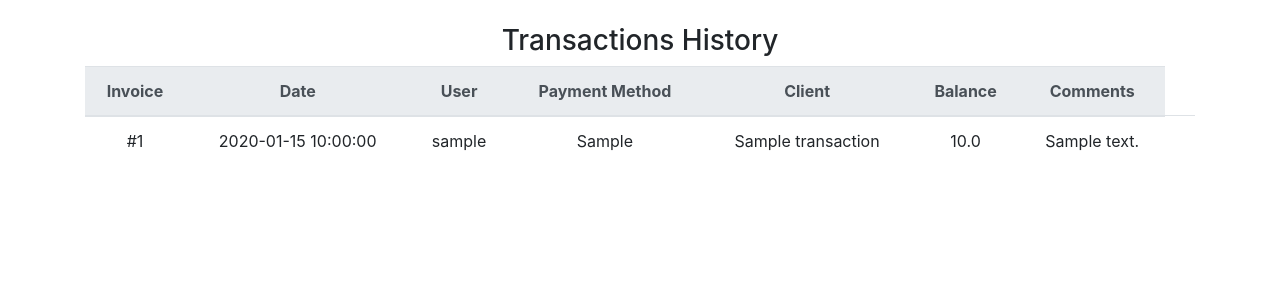
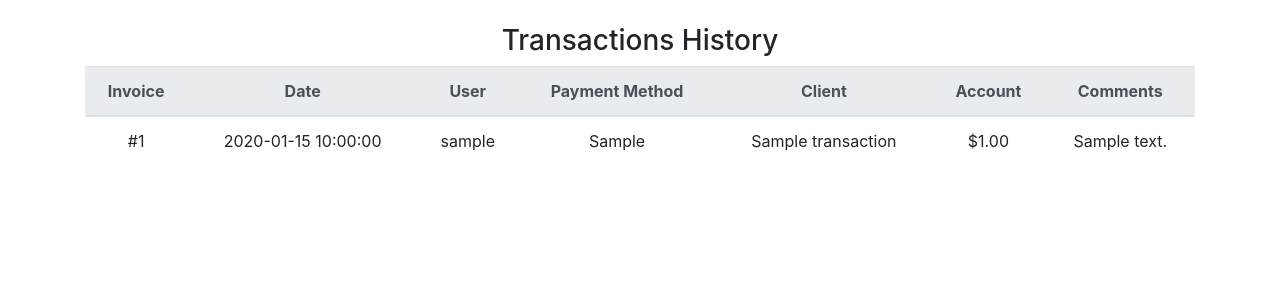
Before and after one commit to ejbertrand/invoicing-recommender, a Flask app: page /transactions in a window 1280 px wide. Shown: the part 56-356 px from the top of the page. Run offline with Flask 2, Linux system fonts and the light colour scheme; a user stored in the database is signed in; tables that the repository leaves empty hold one stand-in row (values such as "Sample post"); parts of the project's set-up code (start-up, migrations or seed data) failed here and were passed over; some libraries are stand-ins or nearby versions.

Commit message:
Finishing the version 1.0

```diff
--- a/webapp/static/index.js
+++ b/webapp/static/index.js
@@ -14,7 +14,7 @@ function cleanForm()
 	var comments = document.getElementById("comments");
 	var items_table = document.getElementById("items_table");
 	var row_count = items_table.tBodies[0].rows.length;
-	var balance_cell = document.getElementById("items_table").getElementsByTagName('tfoot')[0].rows[0].cells[1];
+	var account_cell = document.getElementById("items_table").getElementsByTagName('tfoot')[0].rows[0].cells[1];
 
 	form.reset();
 	client_name.value = "";
@@ -23,7 +23,7 @@ function cleanForm()
 	for (let i = 0; i < row_count; i++){
 		items_table.deleteRow(1);
 	}
-	balance_cell.innerHTML = "$0.00";
+	account_cell.innerHTML = "$0.00";
 }
 
 /*******************************************************************/
@@ -33,9 +33,9 @@ function cleanForm()
 function printTable(json)
 {
 	var items_tbody = document.getElementById("items_table").getElementsByTagName('tbody')[0];
-	var balance_cell = document.getElementById("items_table").getElementsByTagName('tfoot')[0].rows[0].cells[1];
+	var account_cell = document.getElementById("items_table").getElementsByTagName('tfoot')[0].rows[0].cells[1];
 	var rows = json["table"];
-	var balance = json["balance"];
+	var account = json["account"];
 	var row_count = items_table.tBodies[0].rows.length;
 	var text1 = '<button type="button" class="close" onClick="deleteItem(';
 	var text2 = ')"><span aria-hidden="true">&times;</span></button>';
@@ -53,7 +53,7 @@ function printTable(json)
 		total.innerHTML = "$" + rows[i][2];
 		del_button.innerHTML = text1 + i + text2;
 	}
-	balance_cell.innerHTML = "$" + balance;
+	account_cell.innerHTML = "$" + account;
 }
 
 
@@ -176,9 +176,9 @@ function addItem(){
 	var comments = document.getElementById("comments").value;
 
 	if (serviceId == '0' || subserviceId == '0')
-		alert("Oops! Please, choose a valid service and subservice combination.");
+		alert("Oops!\nPlease, choose a valid Service and Subservice combination.");
 	else if (total == "" || isNaN(total))
-		alert("Oops! Please, insert a numerical value.");
+		alert("Please, insert a numerical value for the Total.");
 	else
 	{
 		fetch("/add-item", {
@@ -212,6 +212,7 @@ function printInvoice(){
 	var client_name = document.getElementById("client_name").value;
 	var payment_id = document.getElementById("input_payment").value;
 	var comments = document.getElementById("comments").value;
+	var payment_amount = document.getElementById("payment_amount").value;
 
 	if (client_name == "")
 		alert("The client name is empty!");
@@ -222,14 +223,16 @@ function printInvoice(){
 		fetch("/set-invoice-info", {
 			method: "POST",
 			body: JSON.stringify({client_name: client_name, payment_id: payment_id,
-				comments: comments}),
+				comments: comments, payment_amount : payment_amount}),
 		})
 		.then(response => response.json())
 		.then(json => {
 			if (json["flag"] == 1)
-				alert("Oops, there are not items to register!");
+				alert("Oops!\nThere are no items to register!");
 			else if (json["flag"] == 2)
-				alert("Oops, the balance is $0.00!");
+				alert("Oops!\nThe account is $0.00!");
+			else if (json["flag"] == 3)
+				alert("Please, insert a numerical value for payment.");
 			else
 			{
 				window.open("/print-invoice", '_blank');
@@ -259,22 +262,19 @@ function closeTransaction(){
 	{
 		fetch("close-transaction", {
 			method:	"POST",
-			body: JSON.stringify({client_name: client_name, payment_id: payment_id,
-				comments: comments}),
+			body: JSON.stringify({}),
 		})
 		.then(response => response.json())
 		.then(json => {
-			if (json["flag"] == 1)
-				alert("Oops, there are not items to register!");
-			else if (json["flag"] == 2)
-				alert("Oops, the balance is $0.00!");
+			if (json["flag"] == 3)
+				alert("The invoice has to be generated first!");
 			else
 			{
 				let form = document.getElementById("transaction_form");
 				let new_btn = document.getElementById("new_button");
 				let cancel_btn = document.getElementById("cancel_button");
 
-				alert("Transaction finished succesfully!");
+				alert("Transaction saved!");
 				form.hidden = true;
 				cancel_btn.hidden = true;
 				new_btn.hidden = false;
--- a/webapp/templates/transactions.html
+++ b/webapp/templates/transactions.html
@@ -14,7 +14,7 @@
 		<th scope="col">User</th>
       	<th scope="col">Payment Method</th>
       	<th scope="col">Client</th>
-		<th scope="col">Balance</th>
+		<th scope="col">Account</th>
 		<th scope="col">Comments</th>
     </tr>
   </thead>
@@ -26,9 +26,8 @@
 		<td>{{transaction[2]}}</td>		<!-- User -->
 		<td>{{transaction[3]}}</td>		<!-- Payment -->
 		<td>{{transaction[4]}}</td>		<!-- Client -->
-		<td>{{transaction[5]}}</td>		<!-- Payment -->
-		<td>{{transaction[6]}}</td>		<!-- Balance -->
-		<td>{{transaction[7]}}</td>		<!-- Comments -->
+		<td>${{transaction[5]}}</td>		<!-- Account -->
+		<td>{{transaction[6]}}</td>		<!-- Comments -->
     </tr>
 		{% endfor %}
   </tbody>
--- a/webapp/views/views.py
+++ b/webapp/views/views.py
@@ -1,4 +1,4 @@
-from flask import Blueprint, render_template, request, flash, jsonify, make_response, session
+from flask import Blueprint, render_template, request, flash, jsonify, make_response, session, redirect, url_for
 from flask_login import login_required, current_user
 from sqlalchemy.orm import aliased
 from sqlalchemy.sql import text as SQLQuery
@@ -11,6 +11,10 @@ import pytz
 
 views = Blueprint("views", __name__)
 
+g_utc = pytz.utc
+g_utc_dt = datetime.now(tz = g_utc)
+g_timezone = 'America/Chicago'
+g_invoice_dt = g_utc_dt.astimezone(pytz.timezone(g_timezone))
 
 ###################################################################
 ###################    RENDERING     ##############################
@@ -24,17 +28,21 @@ views = Blueprint("views", __name__)
 @views.route('/')
 @login_required
 def home():
-	services = db.session.query(Service).filter_by(parent_id=None).all()
-	payments = db.session.query(Payment).all()
-	if (session["transaction_state"] == "ACTIVE"):
-		formatted_balance = "{:,.2f}".format(round(session["balance"], 2))
-		return render_template("home.html", user = current_user, services = services, \
-			payments = payments, transaction_state = session["transaction_state"], \
-			client_name = session["client_name"], payment_id = session["payment_id"], \
-			comments = session["comments"], items = session["items"], balance = formatted_balance)
-	else:
-		return render_template("home.html", user = current_user, services = services, \
-			payments = payments, transaction_state = session["transaction_state"])
+	try:
+		services = db.session.query(Service).filter_by(parent_id=None).all()
+		payments = db.session.query(Payment).all()
+		if (session["transaction_state"] == "ACTIVE"):
+			formatted_account = "{:,.2f}".format(round(session["account"], 2))
+			return render_template("home.html", user = current_user, services = services, \
+				payments = payments, transaction_state = session["transaction_state"], \
+				client_name = session["client_name"], payment_id = session["payment_id"], \
+				comments = session["comments"], items = session["items"], account = formatted_account)
+		else:
+			return render_template("home.html", user = current_user, services = services, \
+				payments = payments, transaction_state = session["transaction_state"])
+	except KeyError:
+		print("\nOops: A KeyError exception was raised\n")
+		return redirect(url_for('auth.logout'))
 
 
 ###################################################################
@@ -93,13 +101,14 @@ def show_transactions():
 			#Service.service_type,
 			Payment.payment_type,
 			Transaction.client_name,
-			Transaction.balance,
+			Transaction.account,
 			Transaction.comment
 		)
 		.join(User)
 		#.join(Service)
 		#.join(Service.service_parent.of_type(ParentService))
 		.join(Payment)
+		.order_by(Transaction.id.asc())
 		.all()
 	)
 	return render_template("transactions.html", user = current_user, transactions = transactions)
@@ -140,7 +149,10 @@ def open_transaction():
 	session["payment_id"] = 0
 	session["comments"] = ""
 	session["items"] = []
+	session["account"] = 0.00
+	session["payment_amount"] = 0.00
 	session["balance"] = 0.00
+	session["printed_invoice"] = 0
 	return jsonify({})
 
 
@@ -162,10 +174,10 @@ def add_item():
 	service = db.session.query(Service.service_type).filter_by(id=serviceId).all()[0][0]
 	subservice = db.session.query(Service.service_type).filter_by(id=subserviceId).all()[0][0]
 	session['items'].append((service, subservice, "{:,.2f}".format((total))))
-	session['balance'] += float(total)
+	session['account'] += float(total)
 	session["transaction_state"] = "ACTIVE"
-	formatted_balance = "{:,.2f}".format(round(session["balance"], 2))
-	json_response = jsonify({"table": session["items"], "balance": formatted_balance})
+	formatted_account = "{:,.2f}".format(round(session["account"], 2))
+	json_response = jsonify({"table": session["items"], "account": formatted_account})
 	return json_response
 
 
@@ -181,9 +193,9 @@ def delete_item():
 	rowId = item_dic['rowId']
 	total = session['items'][rowId][2]
 	session['items'].pop(rowId)
-	session['balance'] -= float(total.replace(',', ''))
-	formatted_balance = "{:,.2f}".format(round(session["balance"], 2))
-	json_response = jsonify({"table": session["items"], "balance": formatted_balance})
+	session['account'] -= float(total.replace(',', ''))
+	formatted_account = "{:,.2f}".format(round(session["account"], 2))
+	json_response = jsonify({"table": session["items"], "account": formatted_account})
 	return json_response
 
 
@@ -200,7 +212,10 @@ def clean_session():
 	session["payment_id"] = 0
 	session["comments"] = ""
 	session["items"] = []
+	session["account"] = 0.00
+	session["payment_amount"] = 0.00
 	session["balance"] = 0.00
+	session["printed_invoice"] = 0
 	return jsonify()
 
 
@@ -212,16 +227,20 @@ def clean_session():
 @views.route('/set-invoice-info', methods = ["POST"])
 @login_required
 def set_invoice_info():
+	transaction_dic = json.loads(request.data)
 	flag = 0	# OK
 	if (not session["items"]):
 		flag = 1	# No items
-	elif (session["balance"] == 0):
-		flag = 2	# No balance
+	elif (session["account"] == 0):
+		flag = 2	# No account
+	elif (not check_float(transaction_dic["payment_amount"])):
+		flag = 3	# Payment is not a numerical value
 	else:
-		transaction_dic = json.loads(request.data)
 		session["client_name"] = transaction_dic['client_name']
 		session["payment_id"] = int(transaction_dic['payment_id'])
 		session["comments"] = transaction_dic['comments']
+		session["payment_amount"] = float(transaction_dic["payment_amount"])
+		session["balance"] = session["account"] - session["payment_amount"]
 	return jsonify({"flag": flag})
 
 
@@ -233,19 +252,24 @@ def set_invoice_info():
 @views.route('/print-invoice')
 @login_required
 def print_invoice():
-	now = datetime.now(pytz.timezone("America/Chicago"))
-	day = now.day
-	year = now.year
+	global g_utc_dt, g_invoice_dt
+	utc_dt = datetime.now(tz = g_utc)
+	g_invoice_dt = utc_dt.astimezone(pytz.timezone(g_timezone))
+	day = g_invoice_dt.day
+	year = g_invoice_dt.year
 	months_dic = {1: "January", 2: "February", 3: "March", 4: "April", 5: "May", 6: "June", 7: "July", \
 		8: "August", 9: "September", 10: "October", 11: "November", 12: "December"}
-	month = months_dic[now.month]
-	hour = 12 if (now.hour % 12 == 0) else (now.hour % 12)
-	period = "AM" if now.hour < 12 else "PM"
-	minute = now.minute
+	month = months_dic[g_invoice_dt.month]
+	hour = 12 if (g_invoice_dt.hour % 12 == 0) else (g_invoice_dt.hour % 12)
+	period = "AM" if (g_invoice_dt.hour) < 12 else "PM"
+	minute = g_invoice_dt.minute
+	minute_formatted = str(minute) if minute > 9 else '0' + str(minute)
 	date = month + " " + str(day) + ", " + str(year)
-	time = str(hour) + ":" + str(minute) + " " + period
+	time = str(hour) + ":" + minute_formatted + " " + period
 
 	payment = db.session.query(Payment.payment_type).filter_by(id = session['payment_id']).all()
+	formatted_account = "{:,.2f}".format(round(session["account"], 2))
+	formatted_payment = "{:,.2f}".format(round(session["payment_amount"], 2))
 	formatted_balance = "{:,.2f}".format(round(session["balance"], 2))
 
 	invoice_number = 24 # Need to retrieve from DB
@@ -254,12 +278,14 @@ def print_invoice():
 	client_telno = "990-302-1898" # Need to retrieve from DB
 
 	rendered = render_template("invoice.html", invoice_number = invoice_number, client_name = session["client_name"], \
-		payment = payment[0][0], items = session["items"], balance = formatted_balance, date = date, time = time, \
-			client_address = client_address, client_email = client_email, client_telno = client_telno)
+		payment = payment[0][0], items = session["items"], account = formatted_account, payment_amount = formatted_payment, \
+		balance = formatted_balance, date = date, time = time, client_address = client_address, client_email = client_email, \
+		client_telno = client_telno)
 	pdf = pdfkit.from_string(rendered, False)
 	response = make_response(pdf)
 	response.headers['Content-Type'] = 'application/pdf'
 	response.headers['Content-Disposition'] = 'inline; filename=invoice.pdf'
+	session["printed_invoice"] = 1
 	return response
 
 
@@ -272,22 +298,25 @@ def print_invoice():
 @login_required
 def close_transaction():
 	flag = 0
-	if (not session["items"]):
-		flag = 1	# No items
-	elif (session["balance"] == 0):
-		flag = 2	# No balance
+	if (not session["printed_invoice"]):
+		flag = 3
 	else:
-		transaction_dic = json.loads(request.data)
-		client_name = transaction_dic["client_name"]
-		payment_id = transaction_dic['payment_id']
-		comments = transaction_dic["comments"]
-		#payment_id = db.session.query(Payment.id).filter_by(payment_type=payment).all()
+		#transaction_dic = json.loads(request.data)
+		#client_name = transaction_dic["client_name"]
+		#payment_id = transaction_dic['payment_id']
+		#comments = transaction_dic["comments"]
 		transaction = Transaction(
+			date = g_invoice_dt,
 			user_id = current_user.id,
-			payment_id = payment_id,
-			client_name = client_name,
-			balance = session['balance'],
-			comment = comments)
+			#payment_id = payment_id,
+			payment_id = session["payment_id"],
+			client_name = session["client_name"],
+			#client_name = client_name,
+			account = session['account'],
+			payment = session["payment_amount"],
+			balance = session["balance"],
+			#comment = comments)
+			comment = session["comments"])
 		db.session.add(transaction)
 		db.session.commit()
 		## NEED DO ADD THE DETAILS OF THE TRANSACTION, BUT FOR THAT, WE NEED THE ID OF THE INVOICE
@@ -338,7 +367,6 @@ def add_subservice():
 	flags = 0
 	if (parent_id == '0'):
 		flash("Oops, you didn't selected a service.", category = "error")
-		print("Oops, you didn't selected a service.")
 		flags += 1
 	if (subservice is None) or (len(subservice) < 3):
 		flash("The subservice name is too short. It must contain at least 3 characters.", category = "error")
```
Also changed, not shown: webapp/models.py (+4 -3 lines), webapp/templates/home.html (+12 -5 lines).
